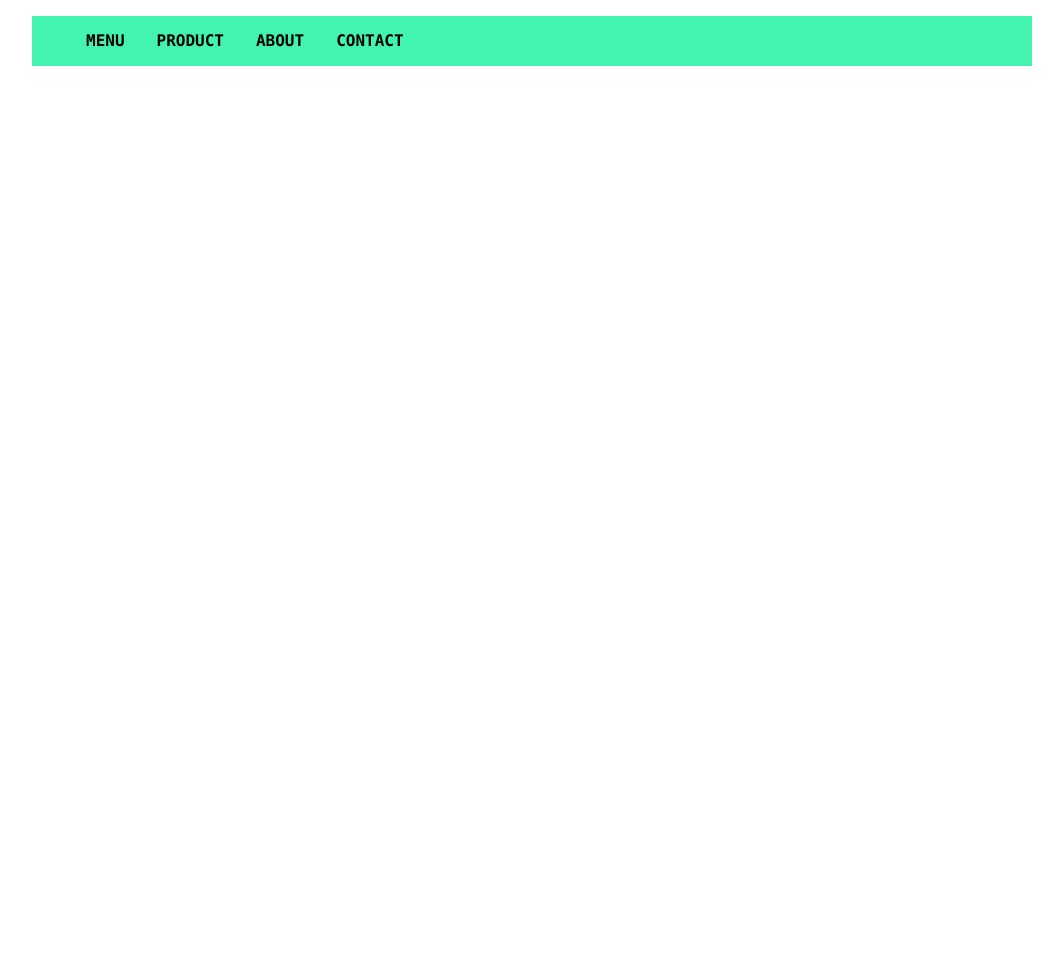
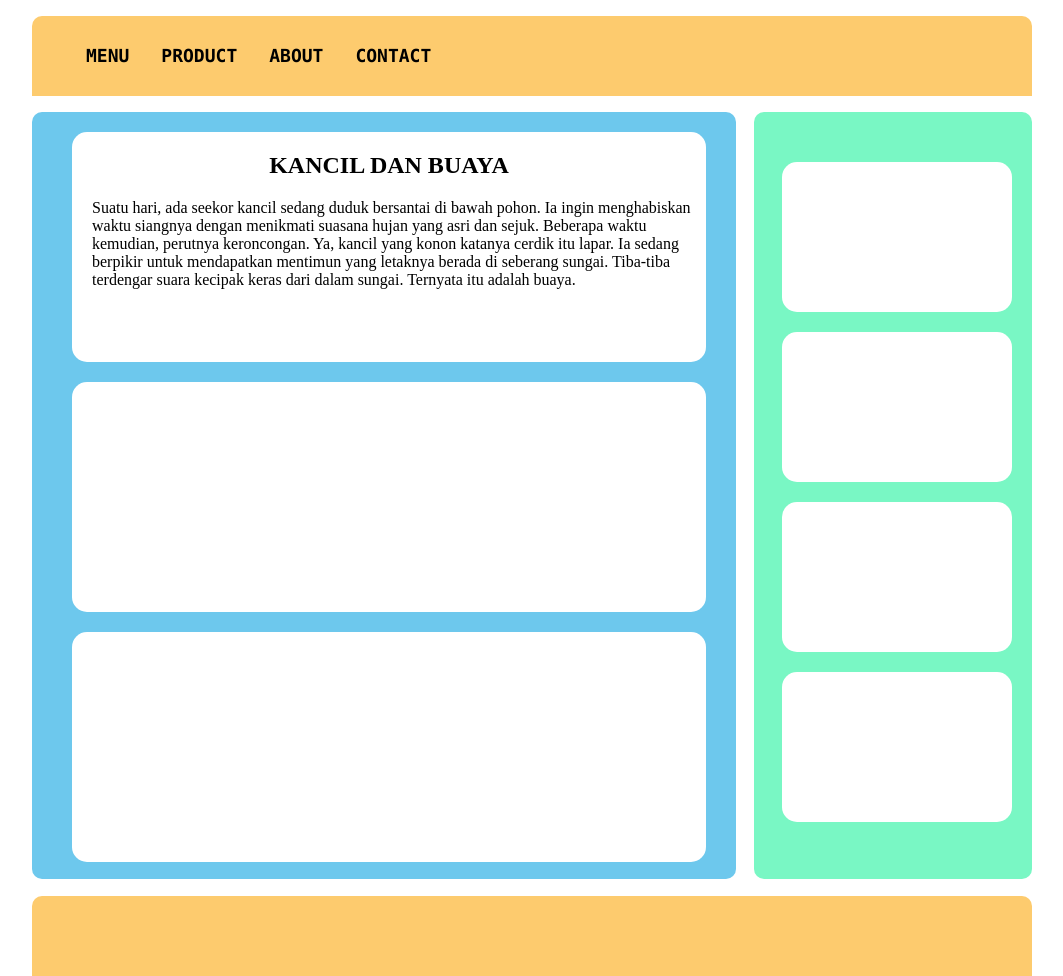
Before and after one commit to IchwanSetyawan/Belajar-simple-menu, a plain HTML site: page index.html in a window 1280 px wide. Shown: the whole page, without its empty margins (108-1171 px from the left). Before the commit the page ends 800 px from the top, so only its background shows below. Drawn offline with Linux system fonts and the light colour scheme; files whose address does not match are found by name.

Commit message:
'styling'

```diff
--- a/css/style.css
+++ b/css/style.css
@@ -1,24 +1,133 @@
+body{
+	margin: 0;
+	padding: 0;
+}
+
 .menu{
-	height: 50px;
+	height: 80px;
 	width:1000px;
-	background-color: #42f4b0;
+	background-color: #fdcb6e;
+	border-radius: 10px 10px 0 0;
 	margin:auto;
 }
 .menu_list>li{
 	display: inline; /*membuat list menjadi horizontal*/
-	line-height: 50px; /*otomatis ditengah*/
+	line-height: 80px; /*otomatis ditengah*/
 }
 .menu_list>li>a{
 	color : black; /*membuat teks berwarna*/
 	text-decoration: none; /*menghilangkan garis datar link/a*/
 	font-family: consolas; /*jenis huruf*/
-	font-size: 16px;
+	font-size: 18px;
 	font-weight: bold;
 	padding: 14px;
 
 }
-.menu_list>li>a:hover{
-	padding: 14px;
+.menu_list>li>a:hover{ /*memberikan efek saat mouse berada di tulisan*/
+	padding: 30px;
 	background: #41e5f4;
 
 }
+.background{
+	height: 800px;
+	width: 1000px;
+	background-color : #ffff;
+	margin: auto;
+}
+.Bkiri_list{
+	float: left;
+	height: 767px;
+	width: 664px;
+	background-color: #6dc8ed;
+	border-radius: 10px 10px 10px 10px;
+
+}
+
+.list1{
+	float: left;
+	height: 230px;
+	width: 634px;
+	background-color: #ffff;
+	margin-top: 20px;
+	border-radius: 15px 15px 15px 15px;
+
+}
+.list2{
+	float: left;
+	height: 230px;
+	width: 634px;
+	background-color: #ffff;
+	margin-top: 20px;
+	border-radius: 15px 15px 15px 15px;
+}
+.list3{
+	float: left;
+	height: 230px;
+	width: 634px;
+	background-color: #ffff;
+	margin-top: 20px;
+	border-radius: 15px 15px 15px 15px;
+}
+.Bkanan_list{
+	float: right;
+	height: 767px;
+	width: 278px;
+	background-color: #79f7c4;
+	background-position: right top;
+	border-radius: 10px 10px 10px 10px;
+	padding: 0;
+}
+
+.list4{
+	float: right;
+	height: 150px;
+	width: 230px;
+	background-color: #ffff;
+	margin:50px 20px 10px 0;  /*searah jarum jam*/
+	border-radius: 15px 15px 15px 15px;
+
+}
+.list5{
+	float: right;
+	height: 150px;
+	width: 230px;
+	background-color: #ffff;
+	margin:10px 20px 10px 0;
+	border-radius: 15px 15px 15px 15px;
+
+}
+.list6{
+	float: right;
+	height: 150px;
+	width: 230px;
+	background-color: #ffff;
+	margin:10px 20px 10px 0;
+	border-radius: 15px 15px 15px 15px;
+
+}
+.list7{
+	float: right;
+	height: 150px;
+	width: 230px;
+	background-color: #ffff;
+	margin:10px 20px 10px 0;
+	border-radius: 15px 15px 15px 15px;
+
+}
+
+.footer{
+	height: 80px;
+	width:1000px;
+	background-color: #fdcb6e;
+	border-radius: 20px 20px 0 ;
+	margin-top: 10em; /*||'em'yaitu 2x px||'%' persent biasa||rem lebih besar||*/
+
+}
+
+li{
+	list-style: none;
+}
+
+p{
+	margin-left: 20px;
+}
--- a/index.html
+++ b/index.html
@@ -14,6 +14,42 @@
 		</ul>
 	</div>
 
+	<div class="background">
+		<ul class="Bkiri_list">
+			<li class="list1">
+
+				<h2>
+					<center>
+					KANCIL DAN BUAYA
+					</center>
+				</h2>
+
+				<p>Suatu hari, ada seekor kancil sedang duduk bersantai di bawah pohon. Ia ingin menghabiskan waktu siangnya dengan menikmati suasana hujan yang asri dan sejuk. Beberapa waktu kemudian, perutnya keroncongan. Ya, kancil yang konon katanya cerdik itu lapar. Ia sedang berpikir untuk mendapatkan mentimun yang letaknya berada di seberang sungai. Tiba-tiba terdengar suara kecipak keras dari dalam sungai. Ternyata itu adalah buaya.
+				</p>
+			</li>
+			<li class="list2">
+			</li>
+			<li class="list3">
+			</li>
+
+
+		</ul>
+
+		<ul class ="Bkanan_list">
+			<li class="list4">
+			</li>
+			<li class="list5">
+			</li>
+			<li class="list6">
+			</li>
+			<li class="list7">
+			</li>
+		</ul>
+	</div>
+
+	<div class="menu">
+
+	</div>
 
 </body>
 </html>
```
